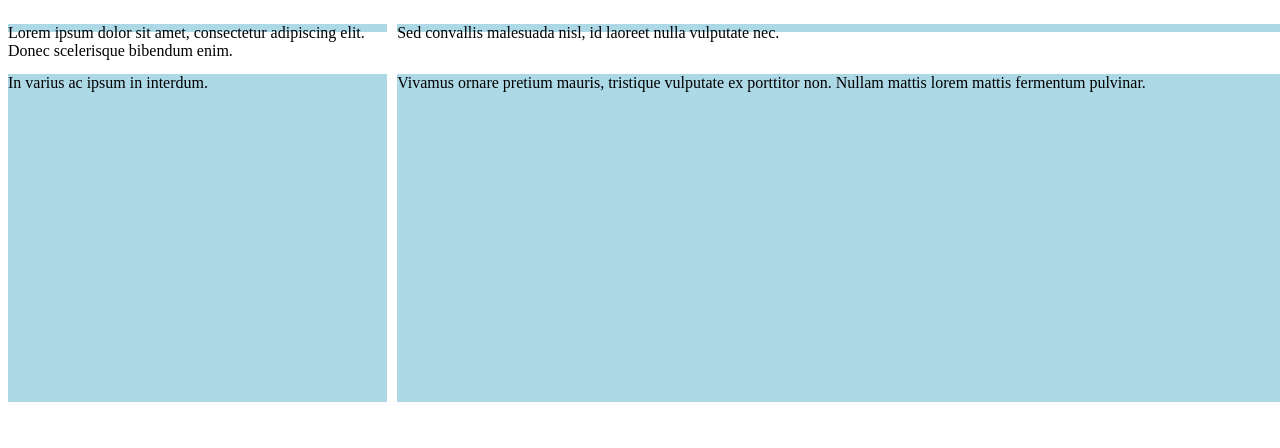
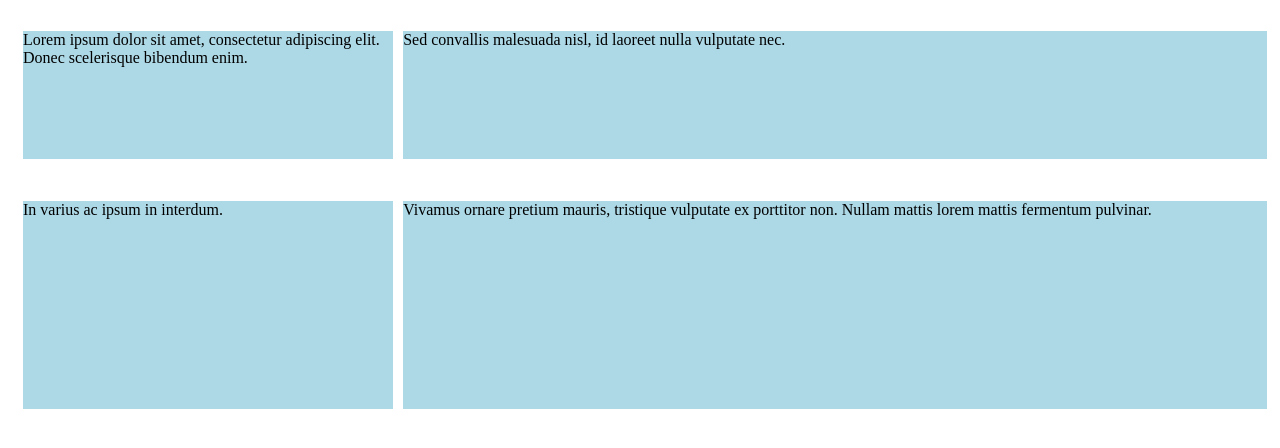
Before and after one commit to KarolinaSzymanska899/CSS-Grid, a plain HTML site: page index.html in a window 1280 px wide. Drawn offline with Linux system fonts and the light colour scheme.

Commit message:
small updates
small updates

```diff
--- a/index.css
+++ b/index.css
@@ -1,11 +1,14 @@
 .container {
   display: grid;
   grid-template-columns: 30% 70%;
-  grid-template-rows: 10% 90%;
+  grid-template-rows: 40% 60%;
   grid-gap: 10px;
   min-height: 400px;
+  margin: 15px;
 }
 
 .container p {
   background: lightblue;
+  text-align: left;
+  vertical-align: middle;
 }
```
